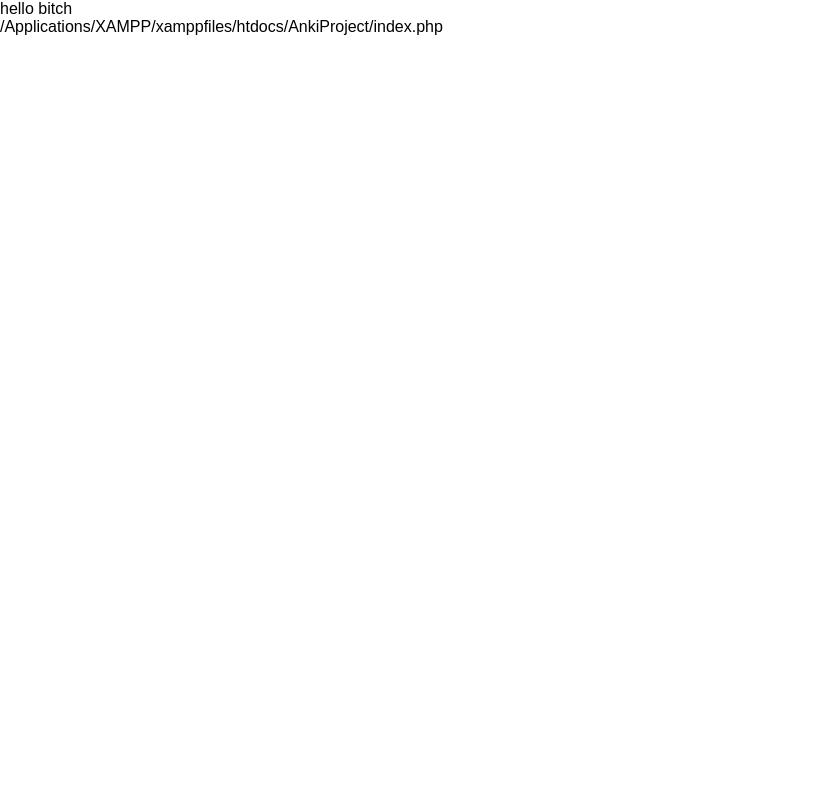
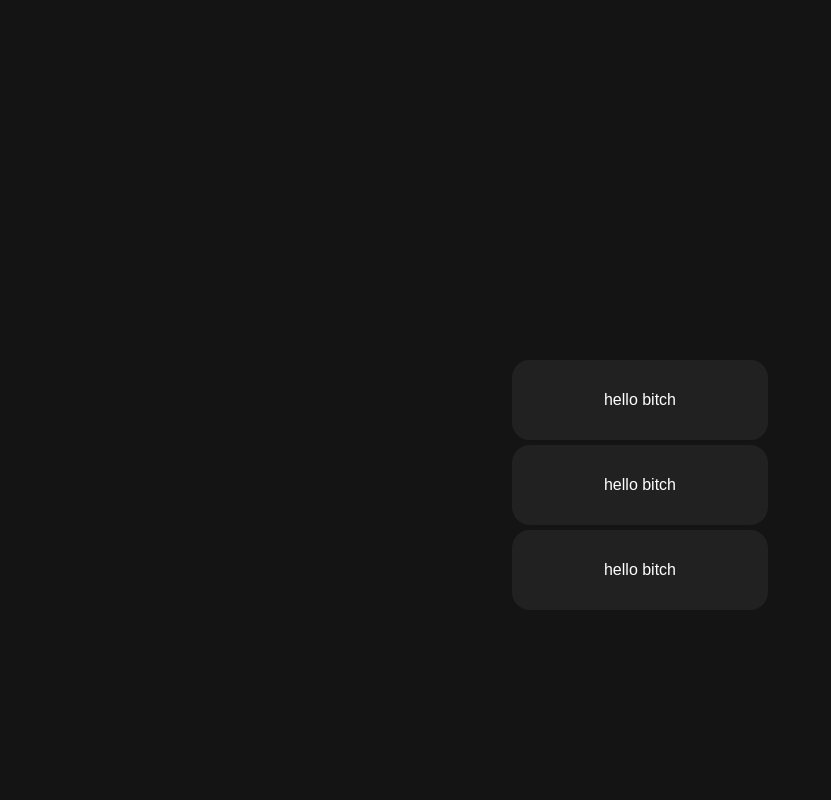
Before and after one commit to Wasuremeno/AnkiProject, a PHP site: page /AnkiProject/index.php in a window 1280 px wide. Shown: the whole page, without its empty margins (0-831 px from the left). Run offline with PHP 8.4, Linux system fonts and the light colour scheme.

Commit message:
second commit

```diff
--- a/AnkiProject/index.php
+++ b/AnkiProject/index.php
@@ -8,8 +8,19 @@
     <link rel="icon" type="image/png" href="favicon.png">
 </head>
 <body>
-    <div>hello bitch</div>
+    <div class="container">
+    <div class="category-section">
+        <div class="option">
+            <span>hello bitch</span>
+        </div>
+        <div class="option">
+            <span>hello bitch</span>
+        </div>
+        <div class="option">
+            <span>hello bitch</span>
+        </div>
+
+    </div>
+    </div>
 </body>
 </html>
-
-/Applications/XAMPP/xamppfiles/htdocs/AnkiProject/index.php
--- a/AnkiProject/style.css
+++ b/AnkiProject/style.css
@@ -18,7 +18,8 @@
 
 
 :root{
-    --main-color: lightblue;
+    --main-color: #141414;
+    --secondary-color: #212121;
 }
 
 @media only screen and (max-width: 600px) {
@@ -30,4 +31,37 @@
   body{
     /* font-weight: 300 !important; */
     font-family: "Sour Gummy", sans-serif;
+    background-color: var(--main-color);
+    color: white;
   }
+
+  .container{
+    display: flex;
+    justify-content: center;
+    align-items: center;
+    width: 100vw;
+    height: 100vh;
+  }
+
+  .category-section{
+    background: var(--secondary-color);
+    border-radius: 18px;
+    width: 20%;
+    height: 80px;
+    line-height: 80px;
+    text-align: center;
+  }
+
+  .option{
+    height: 80px;
+    line-height: 80px;
+    text-align: center;
+    background: var(--secondary-color);
+    border-radius: 18px;
+    margin-bottom: 5px;
+  }
+
+  span{
+    height: 100%;
+    display: inline-block;
+  }
```
